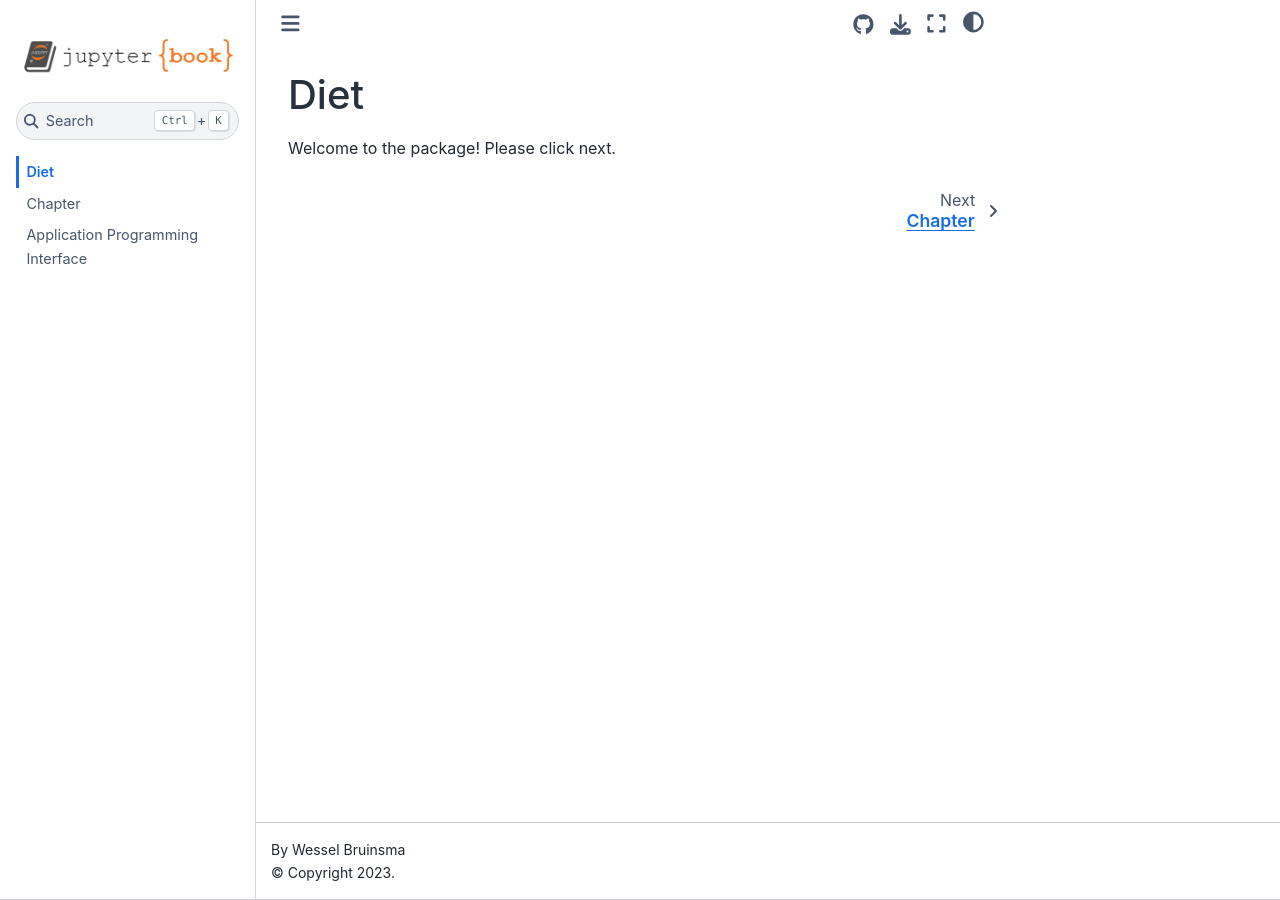
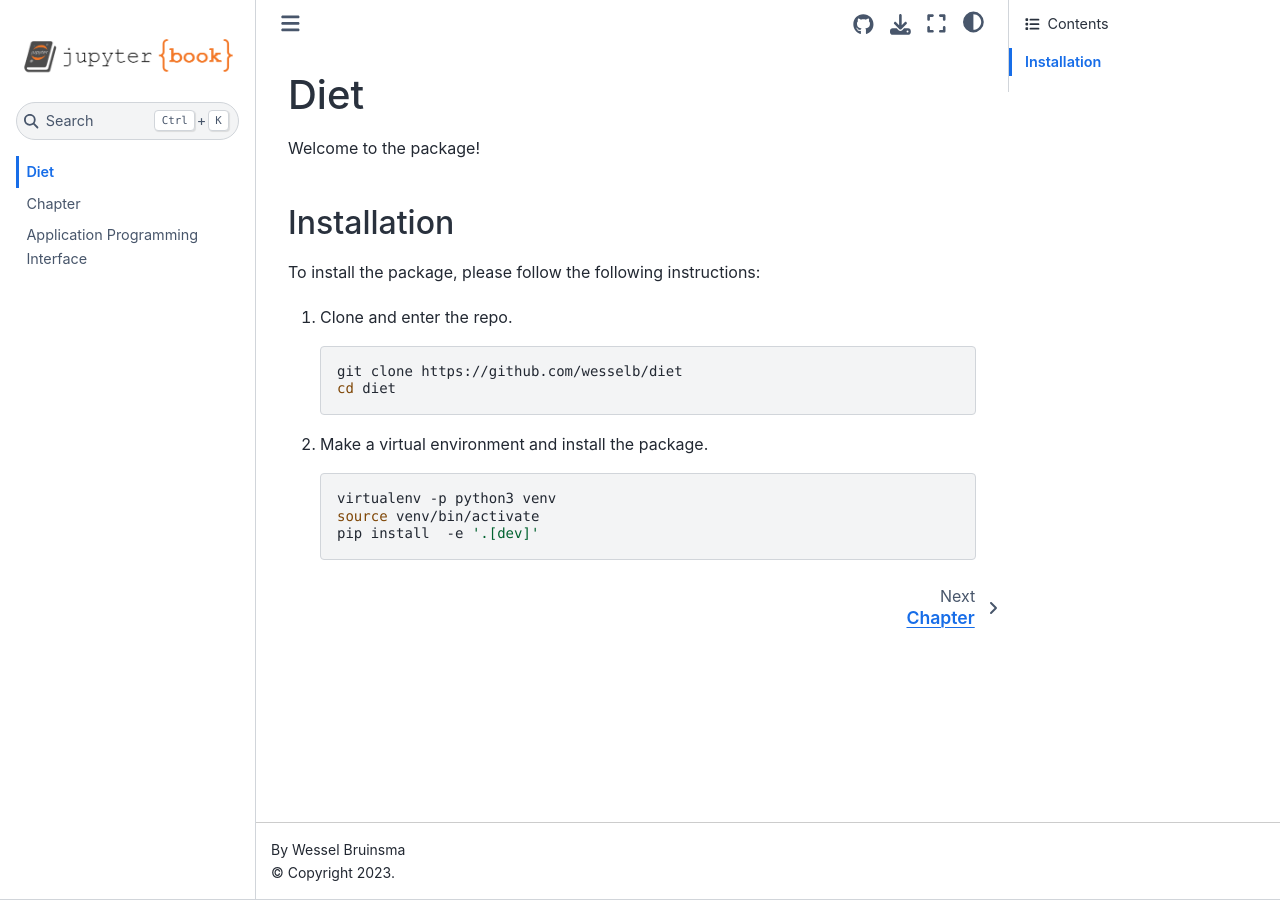
Before and after one commit to wesselb/diet, a Jupyter Book: the page built from docs/intro.md, in a window 1280 px wide. Built offline with Jupyter Book 1.0.4 settings and Sphinx 7.4.7 and the Sphinx Book theme 1.1.4, drawn with Linux system fonts in a browser that asks for light colours.

Commit message:
Move installation instructions to docs

````diff
--- a/docs/intro.md
+++ b/docs/intro.md
@@ -1,4 +1,22 @@
 # Diet
 
 Welcome to the package!
-Please click next.
+
+## Installation
+
+To install the package, please follow the following instructions:
+
+1. Clone and enter the repo.
+
+    ```bash
+    git clone https://github.com/wesselb/diet
+    cd diet
+    ```
+
+2. Make a virtual environment and install the package.
+
+    ```bash
+    virtualenv -p python3 venv
+    source venv/bin/activate
+    pip install  -e '.[dev]'
+    ```
````
Also changed, not shown: README.md (+1 -20 lines).
